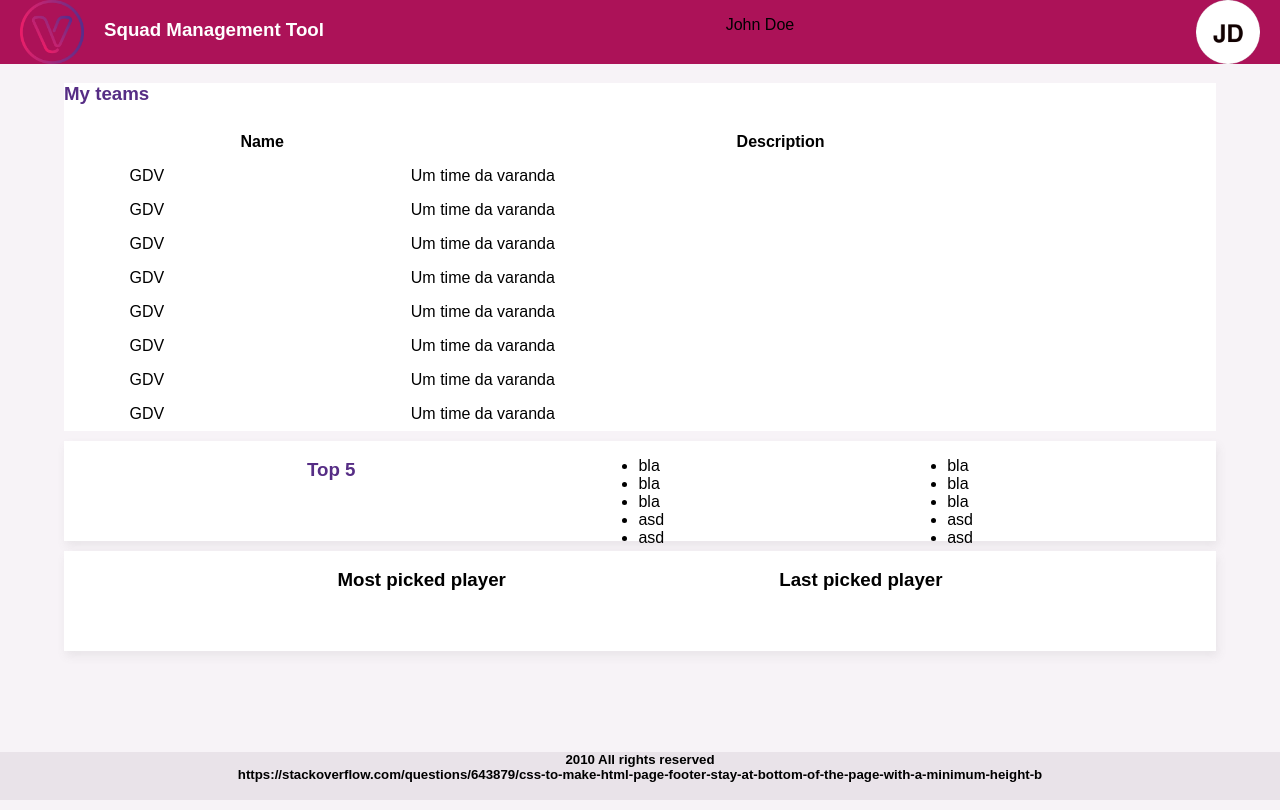
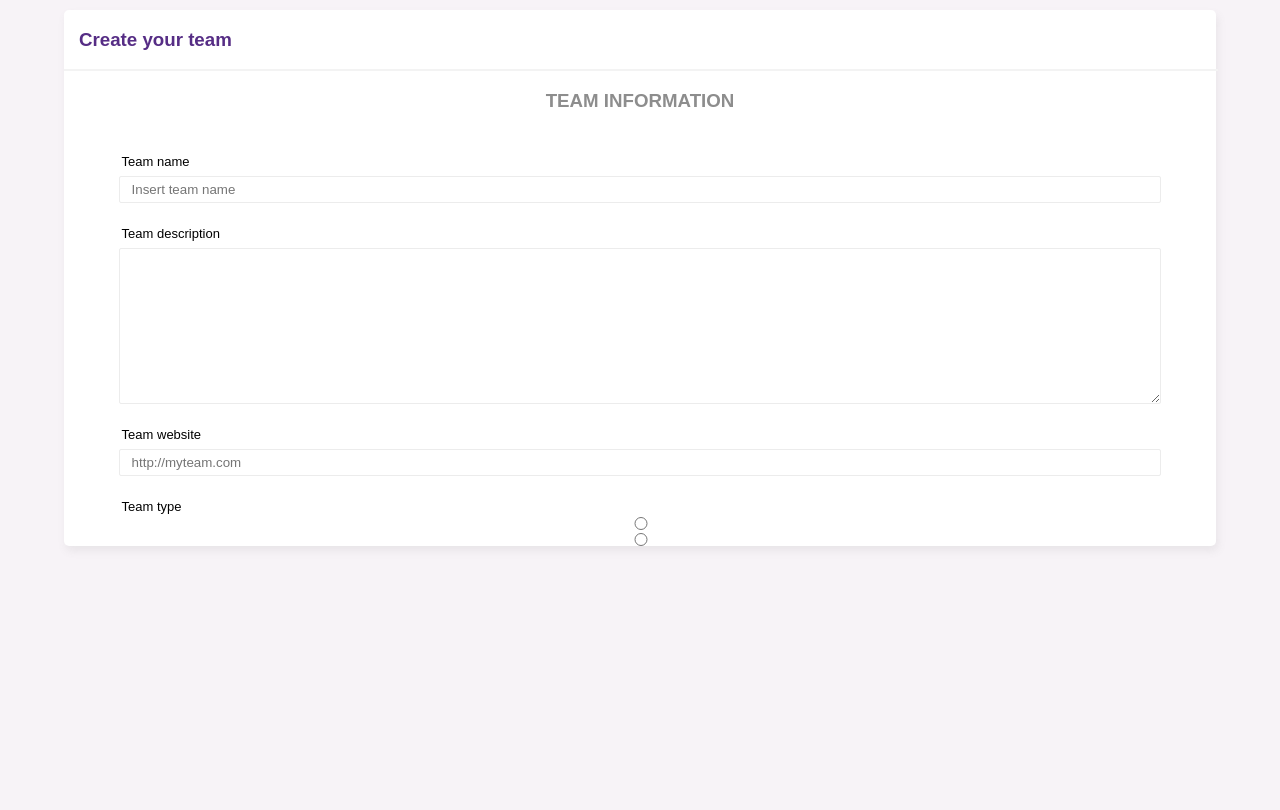
Before and after one commit to andre1828/squad-management-tool, a React (Create React App) app: page / in a window 1280 px wide. Built offline with nearby package versions, Linux system fonts and the light colour scheme.

Commit message:
create team criation page

```diff
--- a/src/App.js
+++ b/src/App.js
@@ -4,15 +4,17 @@ import Footer from './Footer/Footer.js'
 import MyTeams from './MyTeams/MyTeams.js'
 import Top5Teams from './Top5Teams/Top5Teams.js'
 import HighlightedPlayers from './HighlightedPlayers/HighlightedPlayers.js'
+import CreateYourTeam from './CreateYourTeam/CreateYourTeam.js'
 
 function App() {
   return (
     <>
-      <Header />
+      <CreateYourTeam />
+      {/* <Header />
       <MyTeams />
       <Top5Teams />
       <HighlightedPlayers />
-      <Footer />
+      <Footer /> */}
     </>
   );
 }
--- /dev/null
+++ b/src/ConfigureSquad/ConfigureSquad.js
@@ -0,0 +1,12 @@
+import React from 'react'
+import ReactDOM from 'react-dom'
+
+function ConfigureSquad() {
+    return (
+        <>
+            <h1>Configure squad</h1>
+        </>
+    )
+}
+
+export default ConfigureSquad
--- /dev/null
+++ b/src/CreateYourTeam/CreateYourTeam.css
@@ -0,0 +1,19 @@
+.create-your-team {
+    background-color: white;
+    height: 90%;
+    width: 90%;
+    margin: 10px auto;
+    display: grid;
+    border-radius: 5px;
+    box-shadow: 2px 5px 9px #696f6d1a;
+}
+
+.widget-title {
+    margin-left: 15px;
+    color: #562d85;
+}
+
+.title-border {
+    width: 100%;
+    border: 0.2px #f3f3f3 solid;
+}
--- /dev/null
+++ b/src/CreateYourTeam/CreateYourTeam.js
@@ -0,0 +1,18 @@
+import React from 'react'
+import ReactDOM from 'react-dom'
+import TeamInformation from './../TeamInformation/TeamInformation.js'
+import ConfigureSquad from './../ConfigureSquad/ConfigureSquad.js'
+import './CreateYourTeam.css'
+
+function CreateYourTeam() {
+    return (
+        <div className="create-your-team">
+            <h3 className="widget-title">Create your team</h3>
+            <div className="title-border"></div>
+            <TeamInformation />
+            {/* <ConfigureSquad /> */}
+        </div>
+    )
+}
+
+export default CreateYourTeam
--- a/src/HighlightedPlayers/HighlightedPlayers.css
+++ b/src/HighlightedPlayers/HighlightedPlayers.css
@@ -8,6 +8,6 @@
     box-shadow: 2px 5px 9px #696f6d1a;
 }
 
-.section-title {
+.widget-title {
     color: #562d85;
 }
--- a/src/MyTeams/MyTeams.css
+++ b/src/MyTeams/MyTeams.css
@@ -5,7 +5,7 @@
     margin-right: auto;
 }
 
-.section-title {
+.widget-title {
     color: #562d85;
 }
 
--- a/src/MyTeams/MyTeams.js
+++ b/src/MyTeams/MyTeams.js
@@ -4,7 +4,7 @@ import React from 'react'
 function MyTeams() {
     return (
         <div className="my-teams">
-            <h3 className="section-title">My teams</h3>
+            <h3 className="widget-title">My teams</h3>
             <table>
                 <thead>
                     <tr>
--- /dev/null
+++ b/src/TeamInformation/TeamInformation.css
@@ -0,0 +1,35 @@
+.section-title {
+    text-align: center;
+    color: #8d8d8d;
+}
+
+.form-input {
+    display: flex;
+    flex-direction: column;
+    margin-top: 23px;
+}
+
+label {
+    font-size: small;
+    margin-left: 5%;
+}
+
+input[type=text] {
+    border: 1.3px solid #ececec;
+    border-radius: 2px;
+    width: 90%;
+    height: 23px;
+    margin-top: 7px;
+    margin-right: auto;
+    margin-left: auto;
+    text-indent: 10px;
+}
+
+textarea {
+    border: 1.3px solid #ececec;
+    border-radius: 2px;
+    width: 90%;
+    margin-top: 7px;
+    margin-right: auto;
+    margin-left: auto;
+}
--- /dev/null
+++ b/src/TeamInformation/TeamInformation.js
@@ -0,0 +1,30 @@
+import React from 'react'
+import ReactDOM from 'react-dom'
+import './TeamInformation.css'
+
+function TeamInformation() {
+    return (
+        <>
+            <h3 className="section-title">TEAM INFORMATION</h3>
+            <div className="form-input">
+                <label htmlFor="">Team name</label>
+                <input type="text" placeholder="Insert team name" />
+            </div>
+            <div className="form-input">
+                <label htmlFor="">Team description</label>
+                <textarea name="team-description" cols="30" rows="10"></textarea>
+            </div>
+            <div className="form-input">
+                <label htmlFor="">Team website</label>
+                <input type="text" placeholder="http://myteam.com" />
+            </div>
+            <div className="form-input">
+                <label htmlFor="">Team type</label>
+                <input type="radio" name="team-real" />
+                <input type="radio" name="team-fantasy" />
+            </div>
+        </>
+    )
+}
+
+export default TeamInformation
--- a/src/Top5Teams/Top5Teams.css
+++ b/src/Top5Teams/Top5Teams.css
@@ -8,6 +8,6 @@
     box-shadow: 2px 5px 9px #696f6d1a;
 }
 
-.section-title {
+.widget-title {
     color: #562d85;
 }
--- a/src/Top5Teams/Top5Teams.js
+++ b/src/Top5Teams/Top5Teams.js
@@ -5,7 +5,7 @@ import React from 'react'
 function Top5Teams() {
     return (
         <div className="top-5-teams">
-            <h3 className="section-title">Top 5</h3>
+            <h3 className="widget-title">Top 5</h3>
             <ul>
                 <li>bla</li>
                 <li>bla</li>
```
Also changed, not shown: src/ConfigureSquad/ConfigureSquad.css (added).
